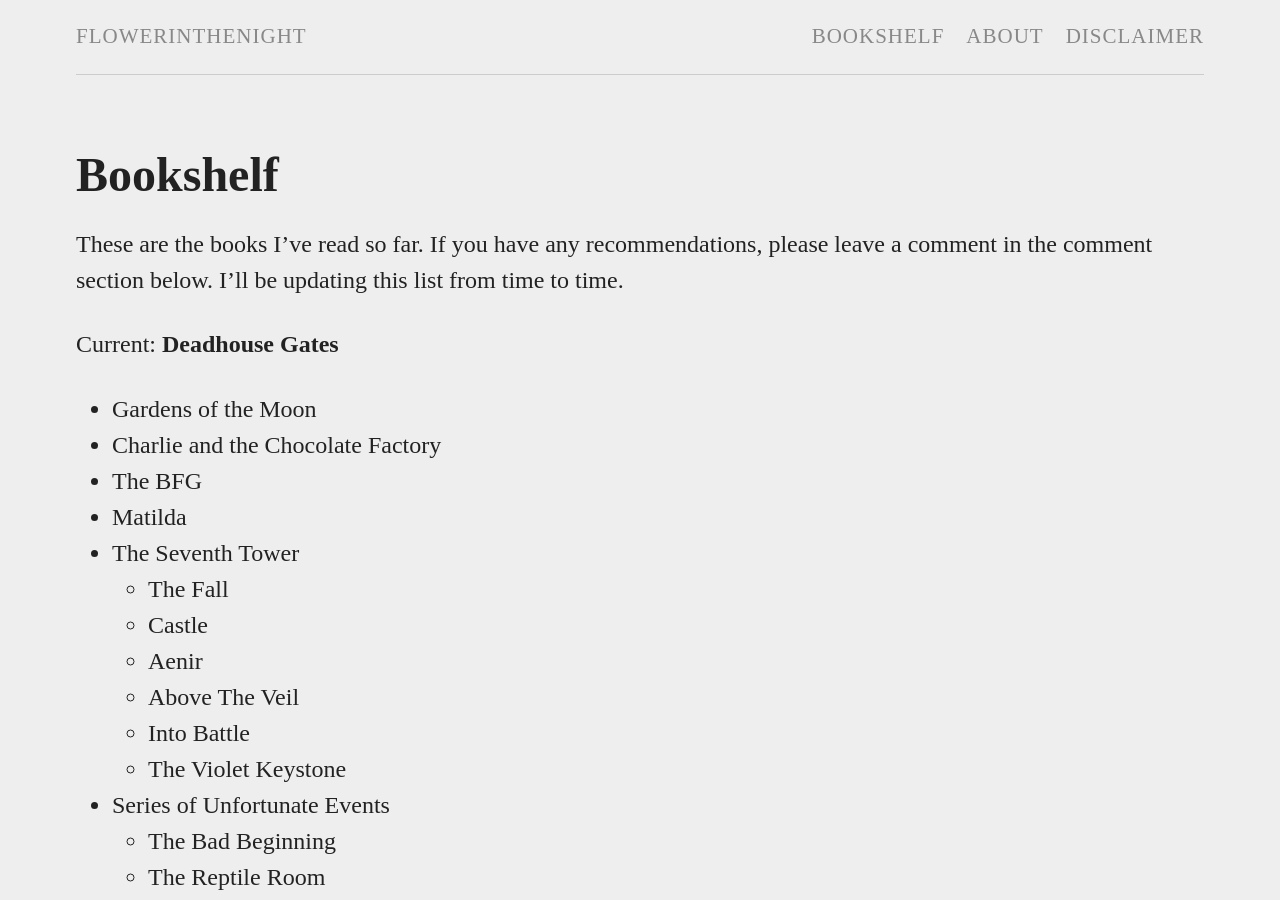
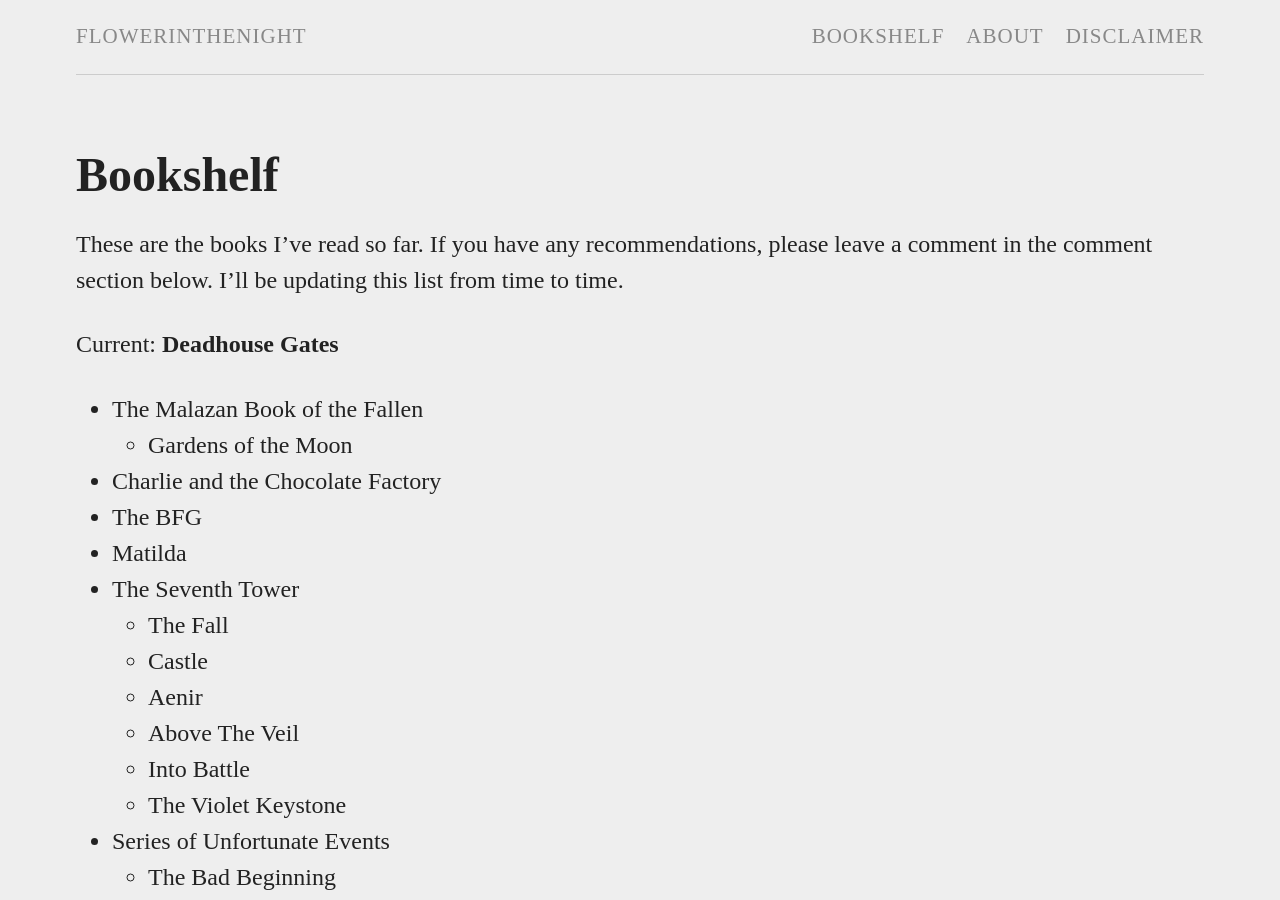
Before and after one commit to flowerinthenight/flowerinthenight.github.io, a Jekyll site: the page built from bookshelf.md, in a window 1280 px wide and 900 px high. Built offline with Jekyll 4.4.1, drawn with Linux system fonts in a browser that asks for light colours; some web fonts are replaced; comment, search, counter and statistics services are not loaded.

Commit message:
Update bookshelf.md

```diff
--- a/bookshelf.md
+++ b/bookshelf.md
@@ -8,7 +8,8 @@ These are the books I've read so far. If you have any recommendations, please le
 
 Current: **Deadhouse Gates**
 
-* Gardens of the Moon
+* The Malazan Book of the Fallen
+  * Gardens of the Moon
 * Charlie and the Chocolate Factory
 * The BFG
 * Matilda
```
